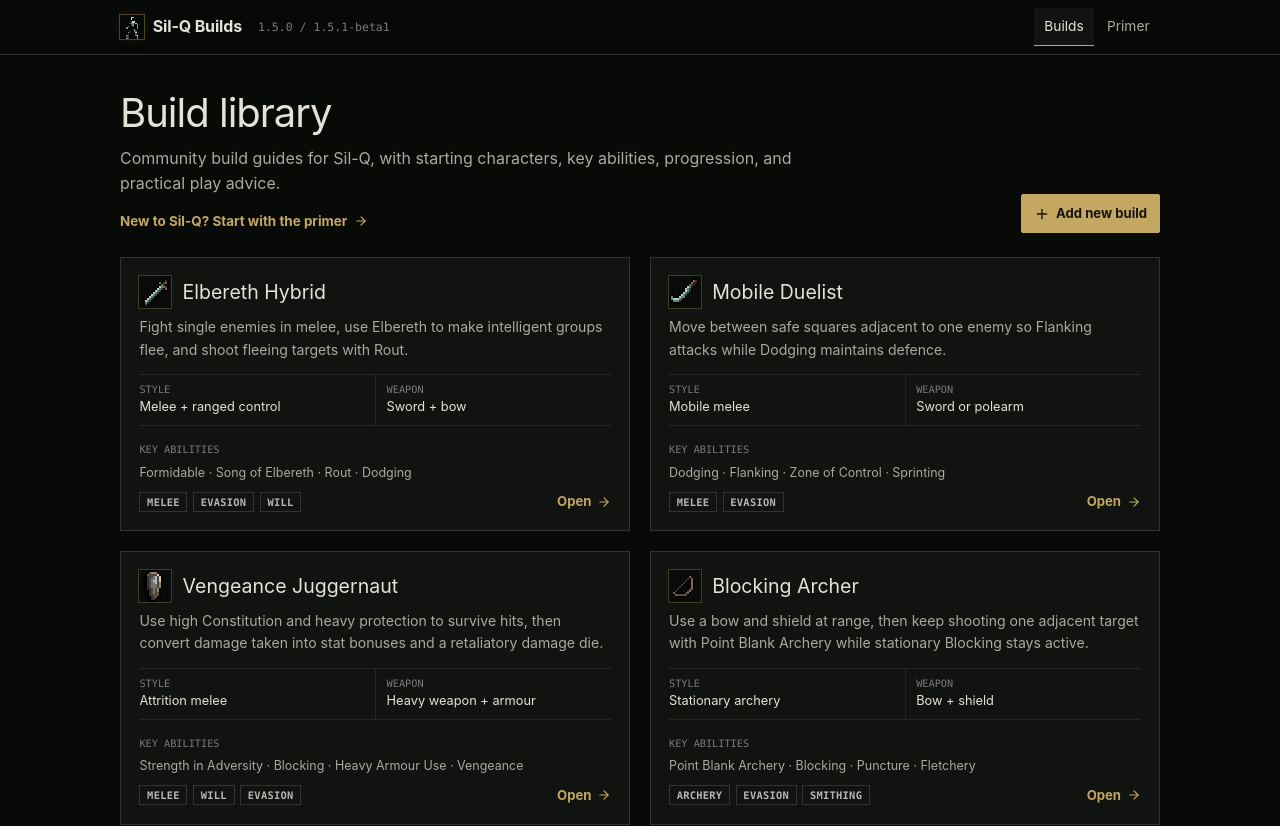
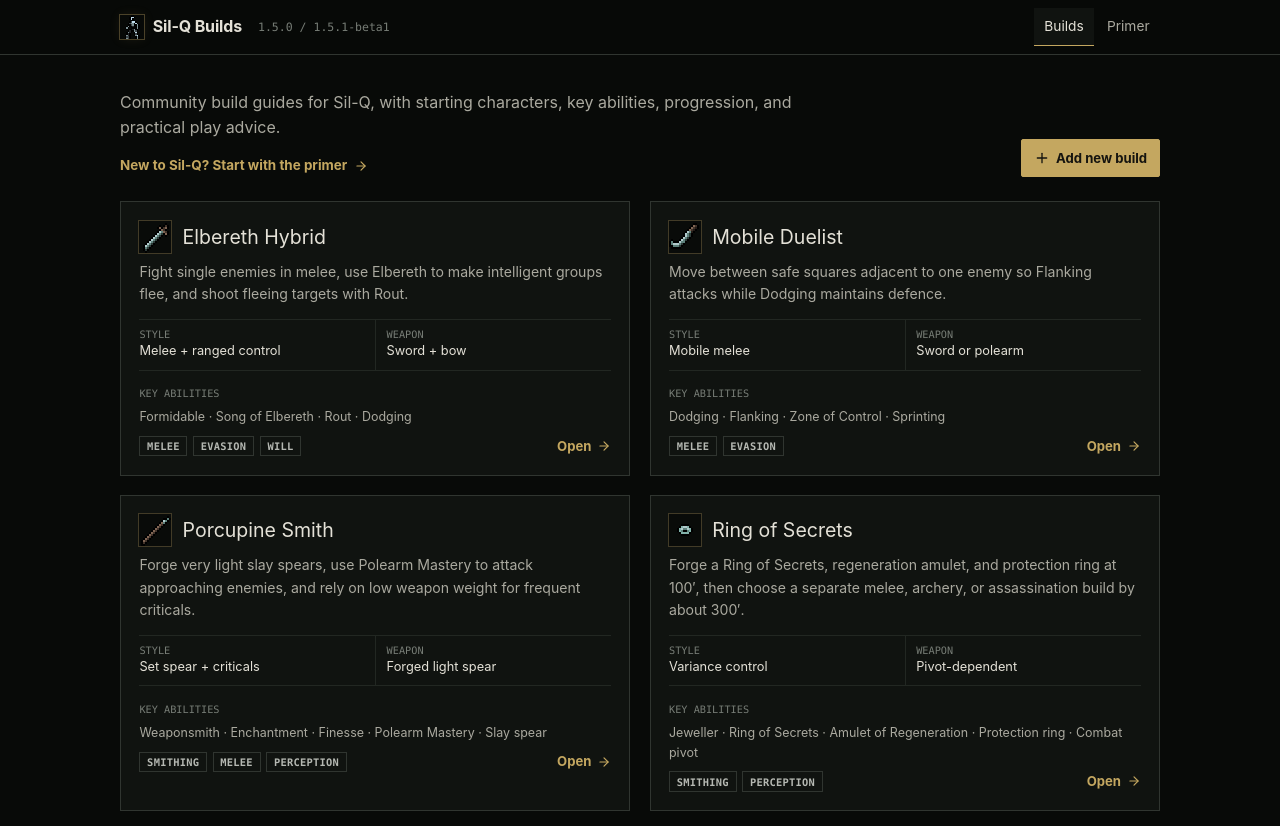
Before and after one commit to vittis/sil-q-builds, a React (Vite) app: page /builds in a window 1280 px wide. Shown: the top 826 px of the page. Built offline with nearby package versions, Linux system fonts and the light colour scheme.

Commit message:
Refine build library presentation

```diff
--- a/src/components/SiteLayout.tsx
+++ b/src/components/SiteLayout.tsx
@@ -32,7 +32,7 @@ export function SiteLayout() {
     </header>
     <main id="main-content"><Outlet /></main>
     <footer className="site-footer">
-      <div className="container footer-line"><span>Unofficial Sil-Q 1.5 guide.</span><a href="https://github.com/sil-quirk/sil-q/blob/master/Sil-Q%20v1.5.0.pdf" target="_blank" rel="noreferrer">Manual</a><a href="https://github.com/sil-quirk/sil-q" target="_blank" rel="noreferrer">Source</a><a href="https://github.com/sil-quirk/sil-q/blob/master/lib/xtra/graf/16x16_microchasm.png" target="_blank" rel="noreferrer">Tiles by MicroChasm</a></div>
+      <div className="container footer-line"><span>Unofficial Sil-Q 1.5 guide.</span><a href="https://github.com/sil-quirk/sil-q/blob/master/Sil-Q%20v1.5.0.pdf" target="_blank" rel="noreferrer">Manual</a><a href="https://github.com/sil-quirk/sil-q" target="_blank" rel="noreferrer">Source</a><a href="https://github.com/sil-quirk/sil-q/blob/master/lib/xtra/graf/16x16_microchasm.png" target="_blank" rel="noreferrer">Tiles by MicroChasm</a><a href="https://github.com/vittis" target="_blank" rel="noreferrer">Made by vittis</a></div>
     </footer>
   </div>
 }
--- a/src/pages/BuildsPage.tsx
+++ b/src/pages/BuildsPage.tsx
@@ -4,9 +4,24 @@ import { BuildCard } from "@/components/BuildCard"
 import { BuildSubmissionDialog } from "@/components/BuildSubmissionDialog"
 import { builds } from "@/data/builds"
 
+const buildOrder = [
+  "fingolfin-elbereth-hybrid",
+  "dodging-flanking-duelist",
+  "porcupine-light-spear-smith",
+  "ring-of-secrets-utility-smith",
+  "adversity-vengeance-juggernaut",
+  "point-blank-blocking-archer",
+  "stealth-assassin",
+  "pure-stealth-pacifist",
+  "polearm-control-fighter",
+  "rapid-attack-two-weapon",
+]
+
+const orderedBuilds = [...builds].sort((a, b) => buildOrder.indexOf(a.slug) - buildOrder.indexOf(b.slug))
+
 export function BuildsPage() {
   return <div className="page container">
-    <header className="page-header builds-header"><div><h1>Build library</h1><p>Community build guides for Sil-Q, with starting characters, key abilities, progression, and practical play advice.</p><Link className="primer-start-link" to="/primer">New to Sil-Q? Start with the primer <ArrowRight size={14} /></Link></div><BuildSubmissionDialog /></header>
-    <div className="build-grid">{builds.map((build) => <BuildCard key={build.slug} build={build} />)}</div>
+    <header className="page-header builds-header"><div><p>Community build guides for Sil-Q, with starting characters, key abilities, progression, and practical play advice.</p><Link className="primer-start-link" to="/primer">New to Sil-Q? Start with the primer <ArrowRight size={14} /></Link></div><BuildSubmissionDialog /></header>
+    <div className="build-grid">{orderedBuilds.map((build) => <BuildCard key={build.slug} build={build} />)}</div>
   </div>
 }
--- a/src/styles.css
+++ b/src/styles.css
@@ -90,8 +90,8 @@ li + li { margin-top: .3rem; }
 .build-card { display: block; padding: 1.15rem; cursor: pointer; transition: border-color 160ms ease, background-color 160ms ease, box-shadow 160ms ease, transform 160ms ease; }
 .build-card:hover { border-color: #5d5030; background: var(--panel-2); box-shadow: 0 9px 24px rgba(0, 0, 0, .22); transform: translateY(-2px); }
 .build-card-title { display: flex; align-items: center; gap: .7rem; margin-bottom: .5rem; }
-.build-card-title .game-tile { box-shadow: 0 0 0 1px #423b27; background-color: #090b09; transition: filter 160ms ease, transform 160ms ease; }
-.build-card:hover .build-card-title .game-tile { filter: brightness(1.16); transform: scale(1.07); }
+.build-card-title .game-tile { box-shadow: 0 0 0 1px #423b27; background-color: #090b09; transition: filter 160ms ease; }
+.build-card:hover .build-card-title .game-tile { filter: brightness(1.16); }
 .build-card-bottom { display: flex; align-items: center; justify-content: space-between; gap: .75rem; }
 .build-card h2 { margin: 0; font-size: 1.22rem; }
 .build-card:hover h2 { color: var(--gold); }
```
Also changed, not shown: 1 other file (tests, documents, lock files or other folders).
